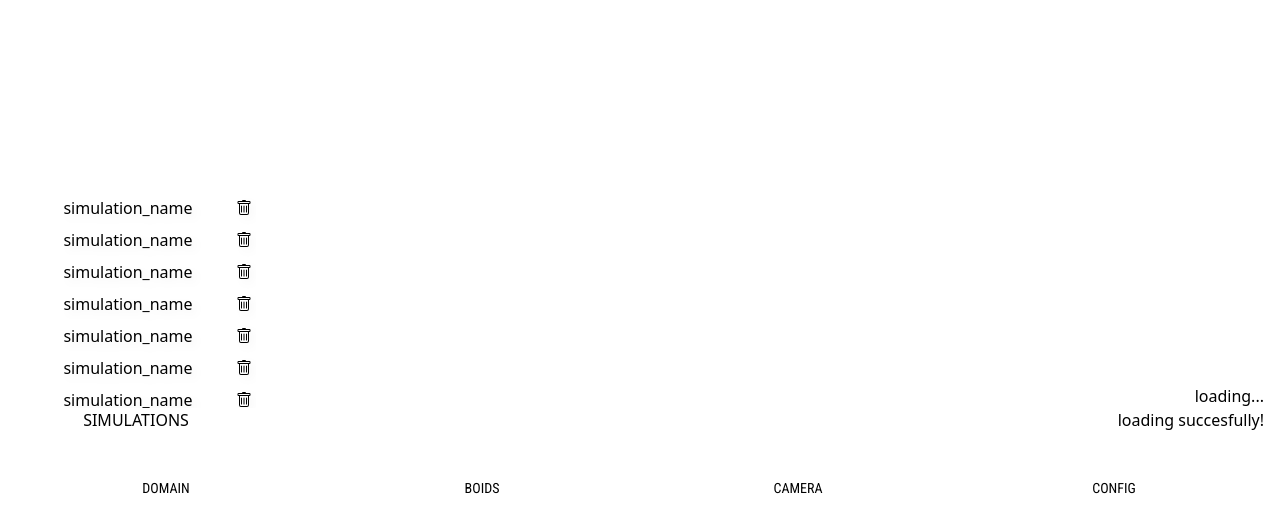
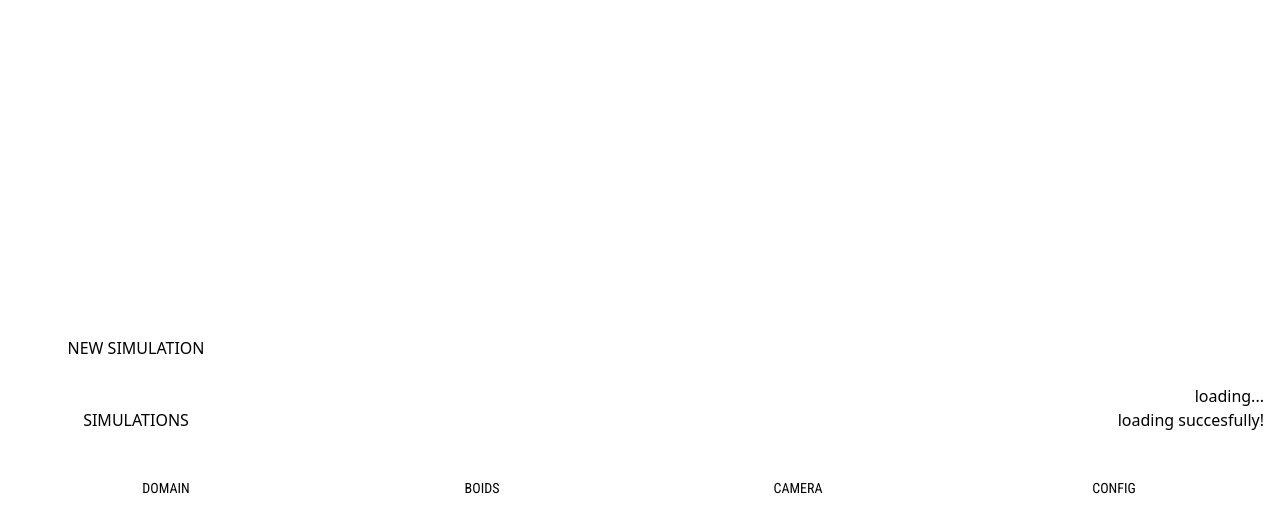
Before and after one commit to ViniciusGoncalves00/boids-threejs, a Django app: page / in a window 1280 px wide. Shown: the part 272-800 px from the top of the page. Run offline with Django 5.2, Linux system fonts and the light colour scheme; style sheets or scripts are compiled from the project's sources; some libraries are stand-ins or nearby versions.

Commit message:
Fixed acess to simulations

```diff
--- a/project/app/models/simulation.py
+++ b/project/app/models/simulation.py
@@ -1,7 +1,8 @@
-from django.core.validators import MinValueValidator, MaxValueValidator
+from django.core.validators import MinValueValidator, MaxValueValidator, RegexValidator
 from django.db import models
 
 class Simulation(models.Model):
+    name = models.CharField(max_length=40, blank=False, validators=[RegexValidator(r"^[A-Za-z0-9_ ]+")], default="unnamed_simulation")
     sizeX = models.FloatField(validators=[MinValueValidator(0.0), MaxValueValidator(100.0)], default=0)
     sizeY = models.FloatField(validators=[MinValueValidator(0.0), MaxValueValidator(100.0)], default=0)
     sizeZ = models.FloatField(validators=[MinValueValidator(0.0), MaxValueValidator(100.0)], default=0)
@@ -20,6 +21,7 @@ class Simulation(models.Model):
 
     def serialize(self) -> dict:
         return {
+            "name": self.name,
             "sizeX": self.sizeX,
             "sizeY": self.sizeY,
             "sizeZ": self.sizeZ,
--- a/project/app/src/store/Store.ts
+++ b/project/app/src/store/Store.ts
@@ -19,6 +19,12 @@ function InitializeStore() {
             Alpine.store(storeName, stores[storeName]);
         }
     );
+
+    Alpine.store("CurrentSimulation",
+        {
+            id: null
+        }
+    )
 
     // Alpine.store("Stores",
     //     {
--- a/project/app/templates/common/simulation.html
+++ /dev/null
@@ -1,15 +0,0 @@
-<div x-data="{open : false}" class="w-full max-h-[256px] bg-primary p-[8px] flex flex-col pointer-events-auto">
-    <div x-show="open" class="w-full h-full overflow-y-scroll">
-        {% include "common/simulation_field.html" %}
-        {% include "common/simulation_field.html" %}
-        {% include "common/simulation_field.html" %}
-        {% include "common/simulation_field.html" %}
-        {% include "common/simulation_field.html" %}
-        {% include "common/simulation_field.html" %}
-        {% include "common/simulation_field.html" %}
-        {% include "common/simulation_field.html" %}
-        {% include "common/simulation_field.html" %}
-        {% include "common/simulation_field.html" %}
-    </div>
-    <button @click="open = !open">SIMULATIONS</button>
-</div>
--- a/project/app/templates/common/simulation_field.html
+++ b/project/app/templates/common/simulation_field.html
@@ -1,9 +1,16 @@
-<div class="h-[32px] flex items-center justify-between hover:bg-primary_highlight hover: drop-shadow-custom-shadow-2 p-[4px]">
-    <button class="h-full w-[calc(100%-16px)]">simulation_name</button>
-    <button class="h-[16px] w-[16px]">
+{% for simulation in simulations %}
+<div @click="$store.CurrentSimulation.id = {{ simulation.pk }}, console.log($store.CurrentSimulation.id)" id="simulation-{{ simulation.pk }}" class="h-[32px] flex items-center justify-between hover:bg-primary_highlight hover:drop-shadow-custom-shadow-2 p-[4px]">
+    <button class="h-full w-[calc(100%-16px)]">{{ simulation.name }}</button>
+    <button
+        class="h-[16px] w-[16px]"
+        hx-delete="/common/simulations/{{ simulation.pk }}"
+        hx-target="#simulation-{{ simulation.pk }}"
+        hx-swap="outerHTML"
+        hx-on="htmx:afterRequest: document.getElementById('simulations-list').dispatchEvent(new Event('revealed'));">
         <svg xmlns="http://www.w3.org/2000/svg" width="16" height="16" fill="currentColor" class="bi bi-trash" viewBox="0 0 16 16">
             <path d="M5.5 5.5A.5.5 0 0 1 6 6v6a.5.5 0 0 1-1 0V6a.5.5 0 0 1 .5-.5m2.5 0a.5.5 0 0 1 .5.5v6a.5.5 0 0 1-1 0V6a.5.5 0 0 1 .5-.5m3 .5a.5.5 0 0 0-1 0v6a.5.5 0 0 0 1 0z"/>
-            <path d="M14.5 3a1 1 0 0 1-1 1H13v9a2 2 0 0 1-2 2H5a2 2 0 0 1-2-2V4h-.5a1 1 0 0 1-1-1V2a1 1 0 0 1 1-1H6a1 1 0 0 1 1-1h2a1 1 0 0 1 1 1h3.5a1 1 0 0 1 1 1zM4.118 4 4 4.059V13a1 1 0 0 0 1 1h6a1 1 0 0 0 1-1V4.059L11.882 4zM2.5 3h11V2h-11z"/>
+            <path d="M14.5 3a1 1 0 0 1-1 1H13v9a2 2 0 0 1-2 2H5a2 2 0 0 1-2-2V4h-.5a1 1 0 0 1-1-1V2a1 1 0 0 1 1-1H6a1 1 0 0 1 1 1h3.5a1 1 0 0 1 1 1zM4.118 4 4 4.059V13a1 1 0 0 0 1 1h6a1 1 0 0 0 1-1V4.059L11.882 4zM2.5 3h11V2h-11z"/>
         </svg>
     </button>
 </div>
+{% endfor %}
--- /dev/null
+++ b/project/app/templates/common/simulations.html
@@ -0,0 +1,21 @@
+<div x-data="{open : false}" class="w-full max-h-[256px] bg-primary flex flex-col pointer-events-auto">
+    <button
+        x-show="open"
+        id="new-simulation-button"
+        class="w-full mb-2 py-2 px-4 hover:bg-primary_highlight hover:drop-shadow-custom-shadow-2"
+        hx-post="/common/simulations.html"
+        hx-trigger="click"
+        hx-swap="none"
+        hx-on="htmx:afterRequest: document.getElementById('simulations-list').dispatchEvent(new Event('revealed'));">
+        NEW SIMULATION
+    </button>
+    <div
+        x-show="open"
+        id="simulations-list"
+        class="w-full h-full overflow-y-scroll p-[8px]"
+        hx-get="/common/simulations.html"
+        hx-trigger="revealed"
+        hx-swap="innerHTML">
+    </div>
+    <button class="w-full mt-2 py-2 px-4 hover:bg-primary_highlight hover:drop-shadow-custom-shadow-2" @click="open = !open">SIMULATIONS</button>
+</div>
--- a/project/app/templates/index.html
+++ b/project/app/templates/index.html
@@ -19,7 +19,7 @@
       <div class="w-full h-[64px] bg-primary"></div> <!--superior area-->
       <div class="w-full flex flex-grow justify-between p-[8px]">
         <div class="w-[256px] h-full flex flex-col-reverse">
-          {% include "common/simulation.html" %}
+          {% include "common/simulations.html" %}
         </div> <!--middle left area-->
         <div class="w-[256px] h-full flex-grow">
         </div> <!--middle middle area-->
@@ -41,14 +41,14 @@
             </button>
           </div>
         </div> <!--simulation buttons--> {% endcomment %}
-        <div x-data="{open: false}" @click.outside="open = false" class="w-full flex flex-col"> <!--menus buttons-->
+        <div x-data="{open: false, simulationId: $store.CurrentSimulation.id}" @click.outside="open = false" class="w-full flex flex-col"> <!--menus buttons-->
           <div x-show="open" id="data-div" class="w-full"></div>
           <div class="w-full h-[64px] bg-primary flex items-center justify-center">
             <div x-data="" class="w-full h-full flex items-center justify-around pointer-events-auto">
-              <button class="button-menu w-[25%]" @click="open = !open" hx-get="/common/domain.html" hx-vals='{"simulation_id": 1}'  hx-target="#data-div" hx-swap="innerHTML">DOMAIN</button>
-              <button class="button-menu w-[25%]" @click="open = !open" hx-get="/common/properties.html" hx-vals='{"simulation_id": 1}'  hx-target="#data-div" hx-swap="innerHTML">BOIDS</button>
-              <button class="button-menu w-[25%]" @click="open = !open" hx-get="/common/domain.html" hx-vals='{"simulation_id": 1}'  hx-target="#data-div" hx-swap="innerHTML">CAMERA</button>
-              <button class="button-menu w-[25%]" @click="open = !open" hx-get="/common/domain.html" hx-vals='{"simulation_id": 1}'  hx-target="#data-div" hx-swap="innerHTML">CONFIG</button>
+              <button class="button-menu w-[25%]" @click="open = !open" hx-get="/common/domain.html" :hx-vals="JSON.stringify({ simulation_id: $store.CurrentSimulation.id })" hx-target="#data-div" hx-swap="innerHTML">DOMAIN</button>
+              <button class="button-menu w-[25%]" @click="open = !open" hx-get="/common/properties.html" :hx-vals="JSON.stringify({ simulation_id: $store.CurrentSimulation.id })" hx-target="#data-div" hx-swap="innerHTML">BOIDS</button>
+              <button class="button-menu w-[25%]" @click="open = !open" hx-get="/common/domain.html" :hx-vals="JSON.stringify({ simulation_id: $store.CurrentSimulation.id })" hx-target="#data-div" hx-swap="innerHTML">CAMERA</button>
+              <button class="button-menu w-[25%]" @click="open = !open" hx-get="/common/domain.html" :hx-vals="JSON.stringify({ simulation_id: $store.CurrentSimulation.id })" hx-target="#data-div" hx-swap="innerHTML">CONFIG</button>
             </div>
           </div>
         </div>
--- a/project/app/urls.py
+++ b/project/app/urls.py
@@ -2,10 +2,14 @@ from django.urls import path, re_path
 from .views import Index
 from .views.domain import Domain
 from .views.properties import Properties
+from .views.simulations import SimulationsView
 
 
 urlpatterns = [
     path('', Index.Index.as_view(), name='index'),
-    path('common/domain.html', Domain.as_view(), name='domain'),
+    path('common/domain.html/', Domain.as_view(), name='domain'),
+    # path('common/domain/<int:simulation_id>', Domain.as_view(), name='domain'),
     path('common/properties.html', Properties.as_view(), name='properties'),
+    path('common/simulations.html', SimulationsView.as_view(), name='simulations'),
+    path('common/simulations/<int:simulation_id>', SimulationsView.as_view(), name='simulations'),
 ]
--- a/project/app/views/domain.py
+++ b/project/app/views/domain.py
@@ -10,9 +10,6 @@ class Domain(View):
     def get(self, request: HttpRequest) -> HttpResponse:
         simulation_id = request.GET.get('simulation_id')
 
-        if not simulation_id:
-            return HttpResponse("<p>Simulation ID not provided</p>", status=400)
-
         try:
             simulation = Simulation.objects.get(pk=simulation_id)
             context = {"simulation": simulation.serialize()}
--- /dev/null
+++ b/project/app/views/simulations.py
@@ -0,0 +1,31 @@
+from django.http import HttpRequest, HttpResponse, JsonResponse
+from django.shortcuts import render
+from django.views.generic import View
+from ..models.simulation import Simulation
+
+class SimulationsView(View):
+    template = "common/simulation.html"
+    template_field = "common/simulation_field.html"
+
+    def get(self, request: HttpRequest) -> HttpResponse:
+        try:
+            simulations = Simulation.objects.all()
+
+            return render(request, self.template_field, {"simulations": simulations})
+        except Exception as e:
+            return HttpResponse(f"<div>Failed to load simulations: {str(e)}</div>", status=500)
+
+    def delete(self, request: HttpRequest, simulation_id):
+        try:
+            simulation = Simulation.objects.get(pk=simulation_id)
+            simulation.delete()
+            return HttpResponse(status=204)
+        except Simulation.DoesNotExist:
+            return HttpResponse("<p>Simulation not found</p>", status=404)
+
+    def post(self, request: HttpRequest):
+        simulation = Simulation.objects.create()
+        return JsonResponse({
+            "id": simulation.id,
+            "name": simulation.name
+        })
--- a/project/project/settings.py
+++ b/project/project/settings.py
@@ -44,7 +44,7 @@ MIDDLEWARE = [
     'django.middleware.security.SecurityMiddleware',
     'django.contrib.sessions.middleware.SessionMiddleware',
     'django.middleware.common.CommonMiddleware',
-    'django.middleware.csrf.CsrfViewMiddleware',
+    # 'django.middleware.csrf.CsrfViewMiddleware',
     'django.contrib.auth.middleware.AuthenticationMiddleware',
     'django.contrib.messages.middleware.MessageMiddleware',
     'django.middleware.clickjacking.XFrameOptionsMiddleware',
```
